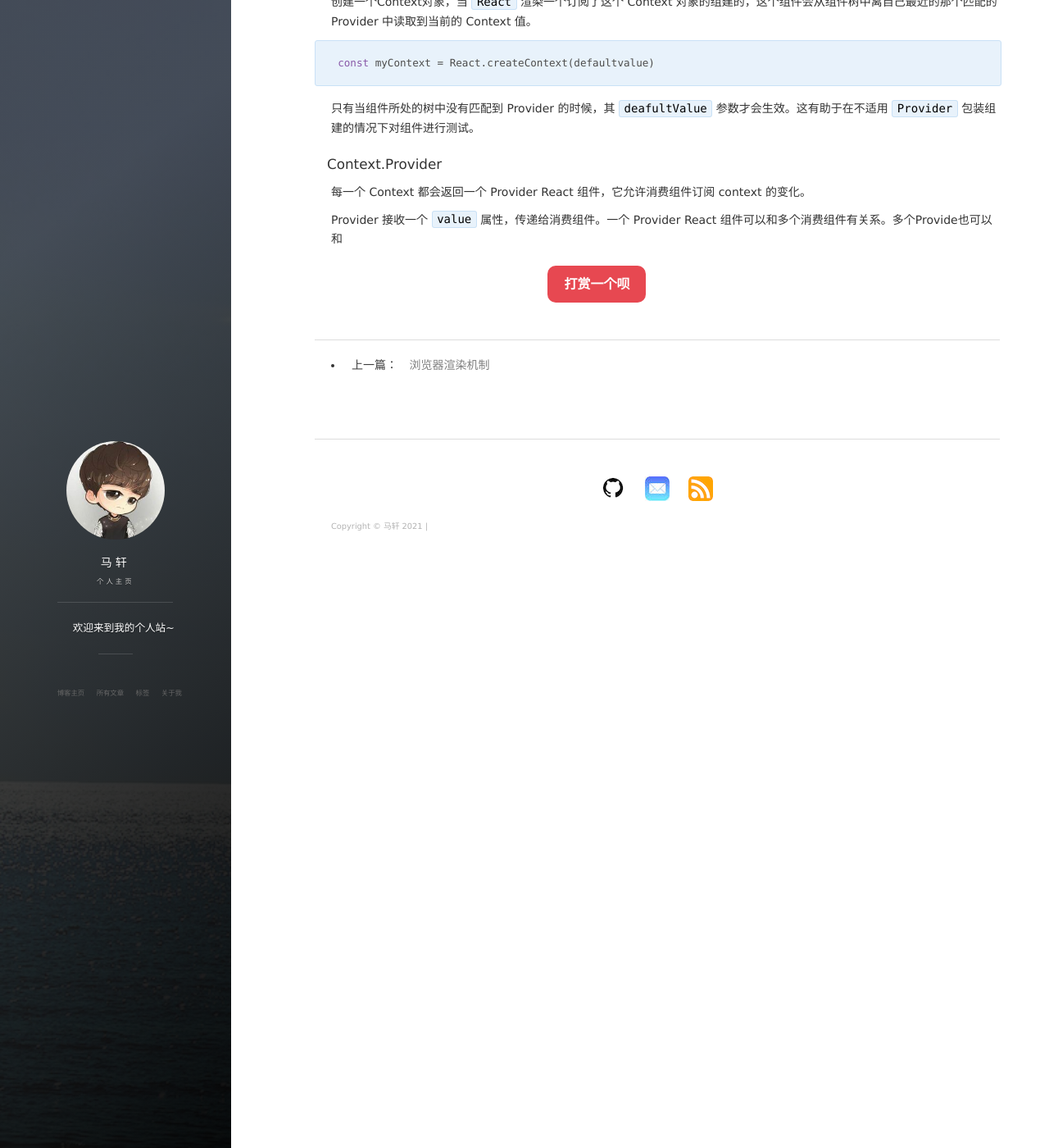
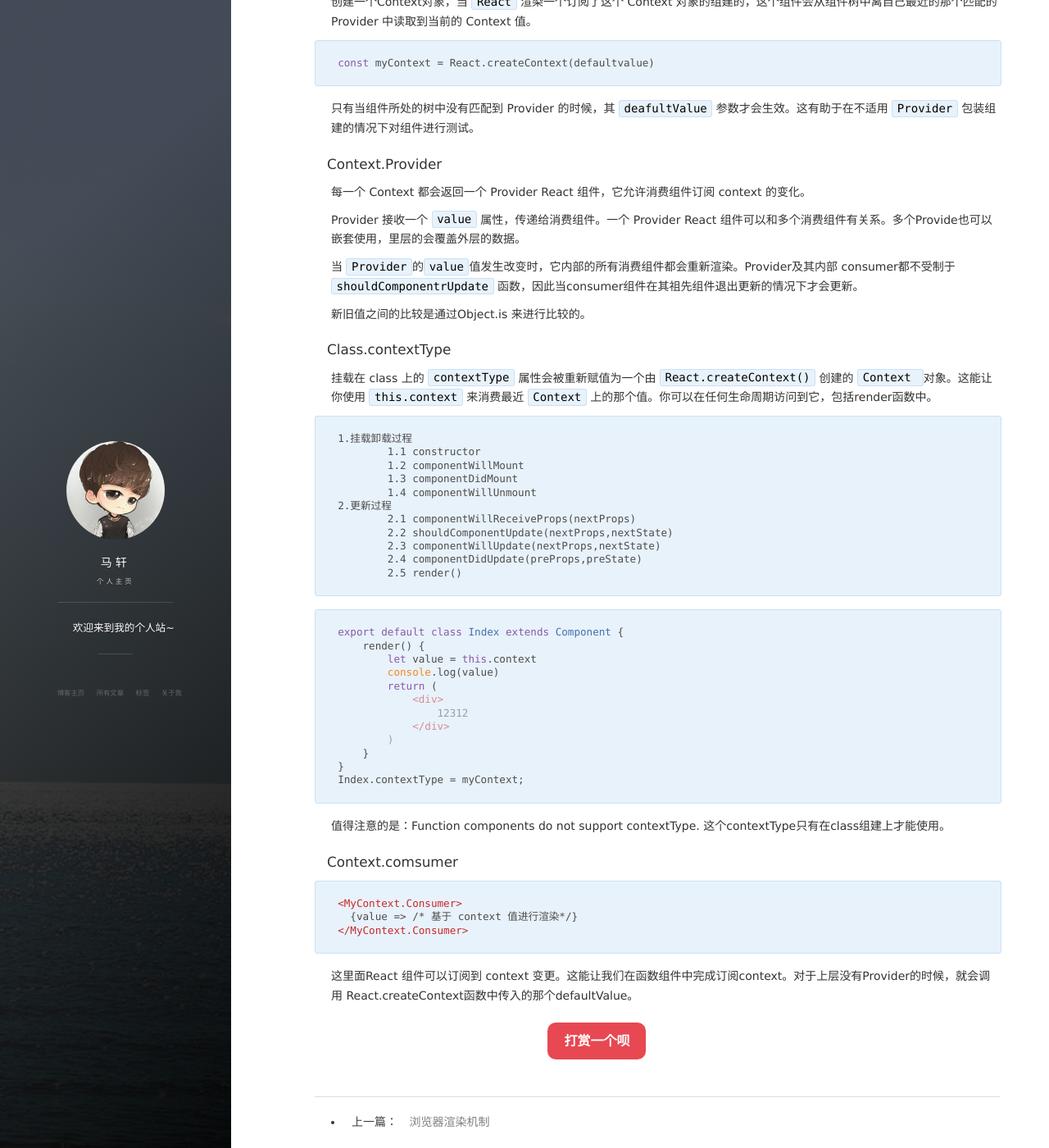
Before and after one commit to basicButtons/basicButtons.github.io, a Jekyll site: the page built from _posts/2021-11-6-React context.md, in a window 1280 px wide and 1400 px high, scrolled down 267 px. Shown: the whole window at 82% size. Built offline with Jekyll 4.4.1, drawn with Linux system fonts in a browser that asks for light colours; nearby versions of some CDN libraries; our own code applies the rules of GitHub Pages for plain Markdown files; comment, search, counter and statistics services are not loaded; some of the changed text lies outside the part shown.

Commit message:
add 11.8

````diff
--- a/_posts/2021-11-6-React context.md
+++ b/_posts/2021-11-6-React context.md
@@ -1,7 +1,7 @@
 <h2 align ="center">React context</h2>
 
 ### API
-#### React.createContexxt
+#### React.createContext
 创建一个Context对象，当 `React` 渲染一个订阅了这个 Context 对象的组建的，这个组件会从组件树中离自己最近的那个匹配的 Provider 中读取到当前的 Context 值。
 
 ```
@@ -13,4 +13,53 @@ const myContext = React.createContext(defaultvalue)
 #### Context.Provider
 每一个 Context 都会返回一个 Provider React 组件，它允许消费组件订阅 context 的变化。
 
-Provider 接收一个 `value` 属性，传递给消费组件。一个 Provider React 组件可以和多个消费组件有关系。多个Provide也可以和
+Provider 接收一个 `value` 属性，传递给消费组件。一个 Provider React 组件可以和多个消费组件有关系。多个Provide也可以嵌套使用，里层的会覆盖外层的数据。
+
+当 `Provider`的`value`值发生改变时，它内部的所有消费组件都会重新渲染。Provider及其内部 consumer都不受制于 `shouldComponentrUpdate` 函数，因此当consumer组件在其祖先组件退出更新的情况下才会更新。
+
+新旧值之间的比较是通过Object.is 来进行比较的。
+
+#### Class.contextType
+
+挂载在 class 上的 `contextType` 属性会被重新赋值为一个由 `React.createContext()` 创建的 `Context ` 对象。这能让你使用 `this.context` 来消费最近 `Context` 上的那个值。你可以在任何生命周期访问到它，包括render函数中。
+
+```
+1.挂载卸载过程
+	1.1 constructor
+	1.2 componentWillMount
+	1.3 componentDidMount
+	1.4 componentWillUnmount
+2.更新过程
+	2.1 componentWillReceiveProps(nextProps)
+	2.2 shouldComponentUpdate(nextProps,nextState)
+	2.3 componentWillUpdate(nextProps,nextState)
+	2.4 componentDidUpdate(preProps,preState)
+	2.5 render()
+```
+
+```
+export default class Index extends Component {
+    render() {
+        let value = this.context
+        console.log(value)
+        return (
+            <div>
+                12312
+            </div>
+        )
+    }
+}
+Index.contextType = myContext;
+```
+
+值得注意的是：Function components do not support contextType. 这个contextType只有在class组建上才能使用。
+
+#### Context.comsumer
+
+```
+<MyContext.Consumer>
+  {value => /* 基于 context 值进行渲染*/}
+</MyContext.Consumer>
+```
+
+这里面React 组件可以订阅到 context 变更。这能让我们在函数组件中完成订阅context。对于上层没有Provider的时候，就会调用 React.createContext函数中传入的那个defaultValue。
````
Also changed, not shown: _posts/B.md (added, +36 -0 lines), 2 other files.
